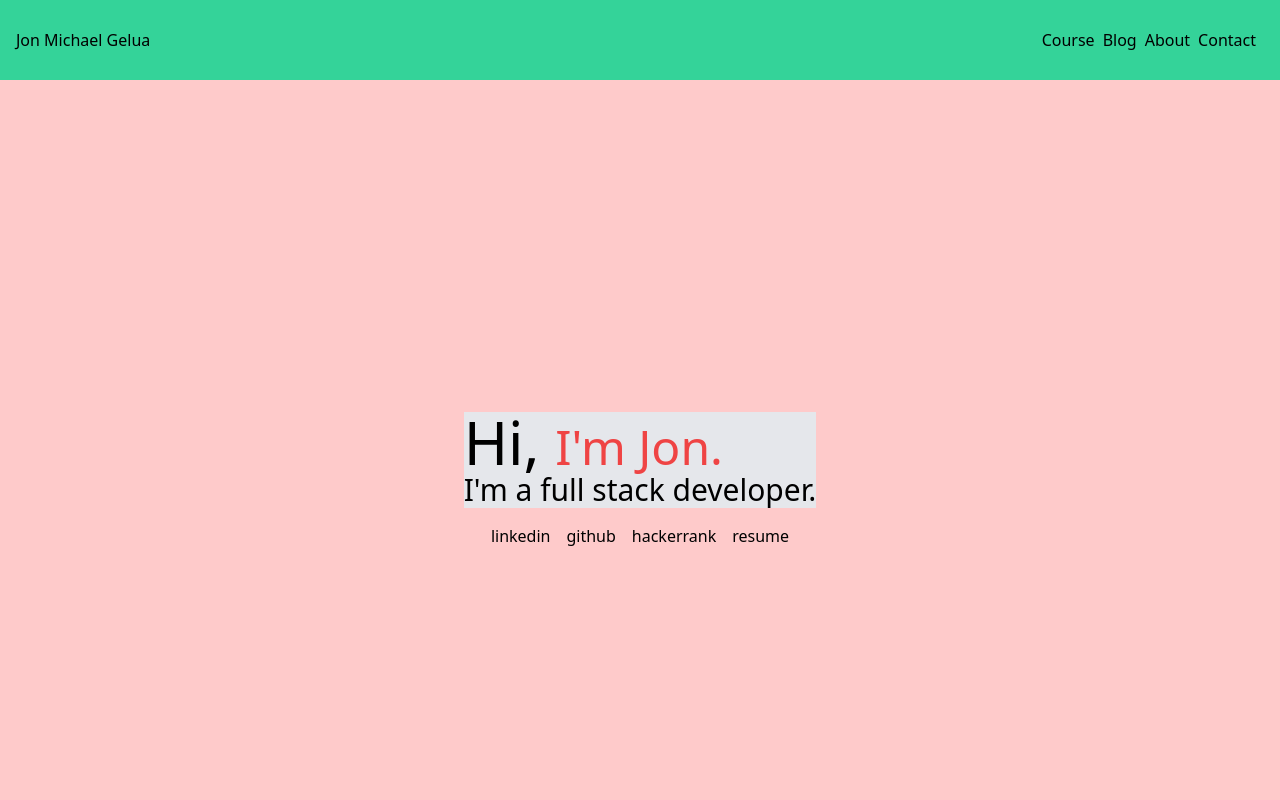
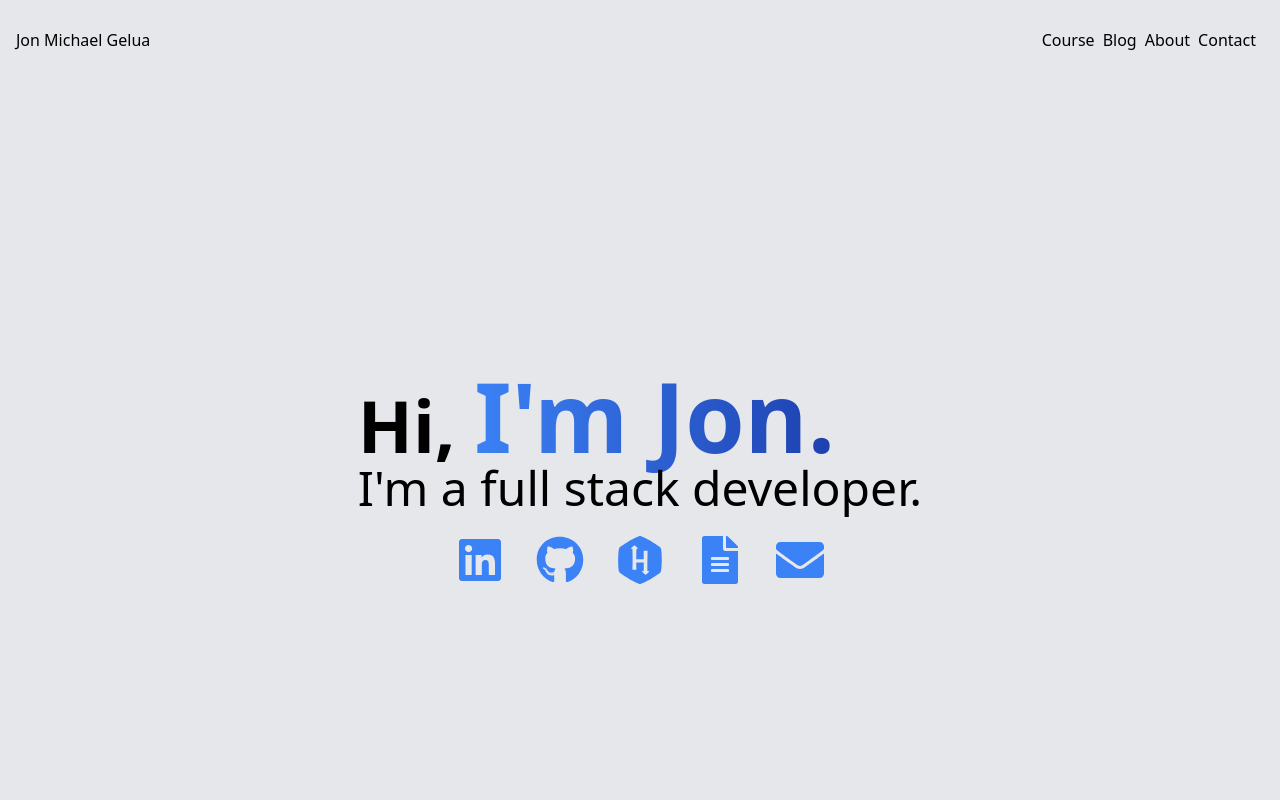
Before and after one commit to jmski/jmgelua, a Next.js app: page / in a window 1280 px wide. Shown: the top 800 px of the page. Built offline with nearby package versions, Linux system fonts and the light colour scheme.

Commit message:
header and hero

```diff
--- a/package.json
+++ b/package.json
@@ -14,6 +14,7 @@
     "postcss": "^8.3.10",
     "react": "^17.0.2",
     "react-dom": "17.0.2",
+    "react-icons": "^4.3.1",
     "tailwindcss": "^2.2.17"
   },
   "devDependencies": {
--- a/pages/_document.tsx
+++ b/pages/_document.tsx
@@ -10,7 +10,7 @@ class MyDocument extends Document {
     return (
       <Html>
         <Head />
-        <body className="bg-red-200">
+        <body className=" bg-gray-200">
           <Main />
           <NextScript />
         </body>
--- a/pages/index.tsx
+++ b/pages/index.tsx
@@ -1,36 +1,43 @@
 import Head from 'next/head';
 import Link from 'next/link';
+import { FaEnvelope, FaFileAlt, FaGithub, FaHackerrank, FaLinkedin } from 'react-icons/fa'
+
 
 const Home = () => {
+
 
   const social = [
     {
       alt: "LinkedIn",
-      href: "https://linkedin.com/in/jmgelua",
-      icon: "linkedin"
+      link: "https://linkedin.com/in/jmgelua",
+      icon: < FaLinkedin />
     },
     {
       alt: "GitHub",
-      href: "https://github.com/jmski",
-      icon: "github"
+      link: "https://github.com/jmski",
+      icon: < FaGithub />
     },
     {
       alt: "Hackerrank",
-      href: "https://hackerrank.com/geluajm",
-      icon: "hackerrank"
+      link: "https://hackerrank.com/geluajm",
+      icon: < FaHackerrank />
     },
     {
       alt: "Resume",
-      href: "",
-      icon: "resume"
+      link: "",
+      icon: <FaFileAlt />
+    },
+    {
+      alt: "Email",
+      link: "",
+      icon: <FaEnvelope />
     },
   ]
-
   const navigation = [
-    {name: "Course", href: "/course"},
-    {name: "Blog", href: "/blog"},
-    {name: "About", href: "/about"},
-    {name: "Contact", href: "/contact"},
+    {name: "Course", link: "/course"},
+    {name: "Blog", link: "/blog"},
+    {name: "About", link: "/about"},
+    {name: "Contact", link: "/contact"},
   ]
 
 
@@ -40,17 +47,18 @@ const Home = () => {
         <title>Jon Michael Gelua Portfolio</title>
         <meta name="description" content="Jon-Michael Gelua Portfolio" />
         <link rel="icon" href="/favicon.ico" />
+        <meta name="viewport" content="initial-scale=1, width=device-width" />
       </Head>
 
       {/* Nav */}
-      <nav className="flex justify-between h-20 bg-green-400 z-10 sticky top-0">
+      <nav className="flex justify-between h-20 z-10 sticky top-0">
         <Link href="/">
           <a className="flex items-center pl-4">Jon Michael Gelua</a>
         </Link>
         <div className="flex items-center pr-4">
           {navigation.map((item, index) => (
-            <Link href={item.href} key={index}>
-              <a className="pr-2">{item.name}</a>
+            <Link href={item.link} key={index}>
+              <a className="pr-2 transition duration-200 ease-in-out hover:text-blue-800">{item.name}</a>
             </Link>
           ))}
         </div>
@@ -59,28 +67,23 @@ const Home = () => {
       {/* Hero */}
       <div className="flex flex-col justify-center items-center h-screen">
         <div className="bg-gray-200">
-          <h1 className=" text-6xl">Hi, <span className="text-red-500 text-5xl">I'm Jon.</span></h1>
-          <h2 className="text-3xl">I'm a full stack developer.</h2>
+          <h1 className=" text-7xl font-extrabold">Hi,{' '}
+          <span className="text-transparent bg-clip-text bg-gradient-to-r from-blue-500 to-blue-800 text-8xl">
+            I'm Jon.
+          </span></h1>
+          <h2 className="text-5xl">I'm a full stack developer.</h2>
         </div>
         <div className="flex gap-4 justify-between mt-4">
           {social.map((item, index) => (
-            <Link key={index} href={item.href}>
-              <a
-                alt={item.alt}
-                target="_blank"
-                >{item.icon}</a>
+            <Link key={index} href={item.link}>
+              <a target="_blank" className="p-1.5 text-5xl text-blue-500 border-2 transition duration-200 ease-in-out hover:text-blue-800">
+                {item.icon}
+              </a>
             </Link>
           ))}
-
         </div>
       </div>
 
-      <div className="flex justify-center items-center h-screen">
-        <div className="bg-gray-200">
-          <h1 className=" text-6xl">Hi, <span className="text-red-500 text-5xl">I'm Jon.</span></h1>
-          <h2 className="text-3xl">I'm a full stack developer.</h2>
-        </div>
-      </div>
 
 
     </>
```
Also changed, not shown: 1 other file (tests, documents, lock files or other folders).
